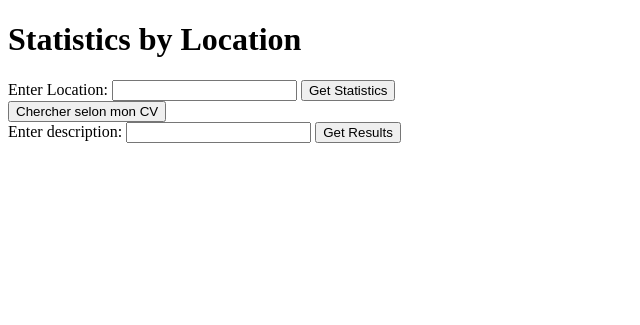
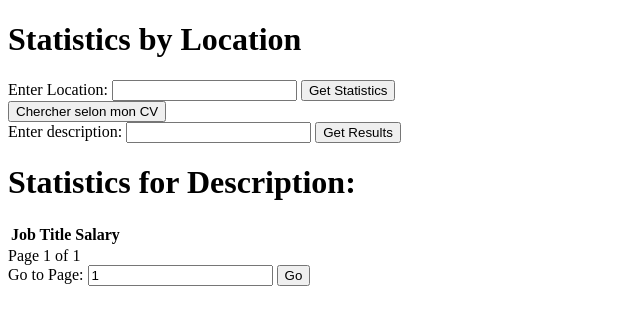
Before and after one commit to victger/JobFinder, a FastAPI app: page /salary in a window 1280 px wide. Shown: the top 325 px of the page, without its empty margins (0-640 px from the left). Run offline with FastAPI, Linux system fonts and the light colour scheme; lists and menus that the app fills with data are empty; parts of the project's set-up code (start-up, migrations or seed data) failed here and were passed over.

Commit message:
ajout pdf et pages

```diff
--- a/app/salary/salary.py
+++ b/app/salary/salary.py
@@ -7,10 +7,7 @@ from db.services.db import get_db
 
 
 
-from salary.models.salary import Salary
 from salary.services.salary import *
-
-import os
 
 salariesRouter = APIRouter()
 
@@ -22,11 +19,7 @@ templates = Jinja2Templates(directory="salary/templates")
 
 @salariesRouter.get("/salary", response_class=HTMLResponse)
 async def show_form(request: Request):
-    return templates.TemplateResponse("index.html", {"request": request})
-
-@salariesRouter.get("/salary/show")
-async def show_salaries(skip: int = 0, limit: int = 10, db = Depends(get_db)):
-    return get_salaries(skip, limit, db)
+    return templates.TemplateResponse("index.html", {"request": request, "page": 1, "total_pages": 1})
 
 @salariesRouter.get("/salary/show_from_loc/")
 async def show_from_loc(loc: str, db = Depends(get_db)):
@@ -38,6 +31,13 @@ async def show_stats_from_loc(request: Request, loc: str, db = Depends(get_db)):
     salaries = get_salaries_from_loc(loc, db=db)
     return templates.TemplateResponse("stats.html", {"request": request, "stats": stats, "location": loc, "salaries": salaries})
 
-@salariesRouter.get("/salary/search_from_desc/")
-async def search_from_desc(request: Request, desc: str):
-    return templates.TemplateResponse("desc.html", {"request": request, "stats": desc})
+@salariesRouter.get("/salary/show_from_desc/")
+async def show_from_desc(request: Request, desc: str, page: int=1, db = Depends(get_db)):
+    items_per_page = 20
+    offset = (page - 1) * items_per_page
+    res, total_pages = search_with_desc(desc, skip=offset, limit=items_per_page, db=db)
+    return templates.TemplateResponse("index.html", {"request": request, "salaries": res, "page": page, "total_pages": total_pages})
+
+@salariesRouter.get("/salary/show_cv/")
+async def show_cv():
+    return show_Mcv()
--- a/app/salary/services/salary.py
+++ b/app/salary/services/salary.py
@@ -7,11 +7,12 @@ from fastapi import Depends
 from salary.models.salary import Salary
 
 from db.services.db import engine, get_db
+from Minio.minio import client
 
-from bs4 import BeautifulSoup
-import requests
+from io import BytesIO
+import PyPDF2
+SALARY_PATH = "data/salaries.csv"
 
-SALARY_PATH = "data/salaries.csv"
 
 
 def create_salaries_from_csv(csv_path: str=SALARY_PATH):
@@ -23,7 +24,7 @@ def get_salaries(skip=1, limit=10, db = Depends(get_db)):
     res = db.query(Salary).offset(skip).limit(limit).all()
     return res
 
-def get_salaries_from_loc(loc: str, skip=1, limit=10, db: Depends(get_db)=Depends(get_db)):
+def get_salaries_from_loc(loc: str, skip=1, limit=10, db=Depends(get_db)):
     return db.query(Salary).filter(Salary.company_location.ilike(loc)).offset(skip).limit(limit).all()
 
 def get_mean_salary(query):
@@ -41,6 +42,20 @@ def get_mean_salary(df):
 def show_linkedIn():
     pass
 
-def search_with_desc(desc: str, db = Depends(get_db)):
-    res = db.query(Salary).filter(Salary.company_location.ilike(desc)).all()
-    return res
+def search_with_desc(desc: str, skip=1, limit=10, db=Depends(get_db)):
+    res = db.query(Salary).filter(Salary.job_title.ilike(desc))
+    total_pages = res.count() // limit + 1
+    res = res.offset(skip).limit(limit).all()
+    return res, total_pages
+
+def show_Mcv():
+    pdf_data  = client.get_object(
+        "users",
+        "test/Stage 6 mois AIRBUS.pdf",
+    ).read()
+    pdf_document = PyPDF2.PdfReader(BytesIO(pdf_data))
+    text = ""
+    for page_num in range(len(pdf_document.pages)):
+            page = pdf_document.pages[page_num]
+            text += page.extract_text()
+    return {"text": text}
--- a/app/salary/templates/desc.html
+++ b/app/salary/templates/desc.html
@@ -15,12 +15,12 @@
         </tr>
       </thead>
       <tbody>
-        {% for salary in salaries %}
+        {% if salaries %} {% for salary in salaries %}
         <tr>
           <td>{{ salary.job_title }}</td>
           <td>{{ salary.salary }}</td>
         </tr>
-        {% endfor %}
+        {% endfor %} {% endif %}
       </tbody>
     </table>
   </body>
--- a/app/salary/templates/index.html
+++ b/app/salary/templates/index.html
@@ -12,13 +12,68 @@
       <input type="text" id="location" name="loc" required />
       <button type="submit">Get Statistics</button>
     </form>
-    <button onclick="location.href='/salary/show_from_cv'">
+    <button onclick="location.href='/salary/show_cv'">
       Chercher selon mon CV
     </button>
-    <form action="/salary/search_from_desc/" method="get">
+    <form action="/salary/show_from_desc/" method="get">
       <label for="description">Enter description:</label>
       <input type="text" id="description" name="desc" required />
       <button type="submit">Get Results</button>
     </form>
+
+    <h1>Statistics for Description: {{ location }}</h1>
+    <table>
+      <thead>
+        <tr>
+          <th>Job Title</th>
+          <th>Salary</th>
+        </tr>
+      </thead>
+      <tbody>
+        {% if salaries%} {% for salary in salaries %}
+        <tr>
+          <td>{{ salary.job_title }}</td>
+          <td>{{ salary.salary }}</td>
+        </tr>
+        {% endfor %} {%endif%}
+      </tbody>
+    </table>
+    <div class="pagination">
+      <span class="step-links">
+        {% if page > 1 %}
+        <a href="/salary/show_from_desc/?desc={{ desc }}&page=1"
+          >&laquo; first</a
+        >
+        <a href="/salary/show_from_desc/?desc={{ desc }}&page={{ page-1 }}"
+          >previous</a
+        >
+        {% endif %}
+
+        <span class="current"> Page {{ page }} of {{ total_pages }} </span>
+
+        {% if page < total_pages %}
+        <a href="/salary/show_from_desc/?desc={{ desc }}&page={{ page+1 }}"
+          >next</a
+        >
+        <a href="/salary/show_from_desc/?desc={{ desc }}&page={{ total_pages }}"
+          >last &raquo;</a
+        >
+        {% endif %}
+      </span>
+    </div>
+
+    <!-- Ajout du bouton pour changer de page -->
+    <form action="/salary/show_from_desc/" method="get">
+      <label for="new_page">Go to Page:</label>
+      <input
+        type="number"
+        id="new_page"
+        name="page"
+        min="1"
+        value="{{ page }}"
+        required
+      />
+      <button type="submit">Go</button>
+    </form>
   </body>
 </html>
```
